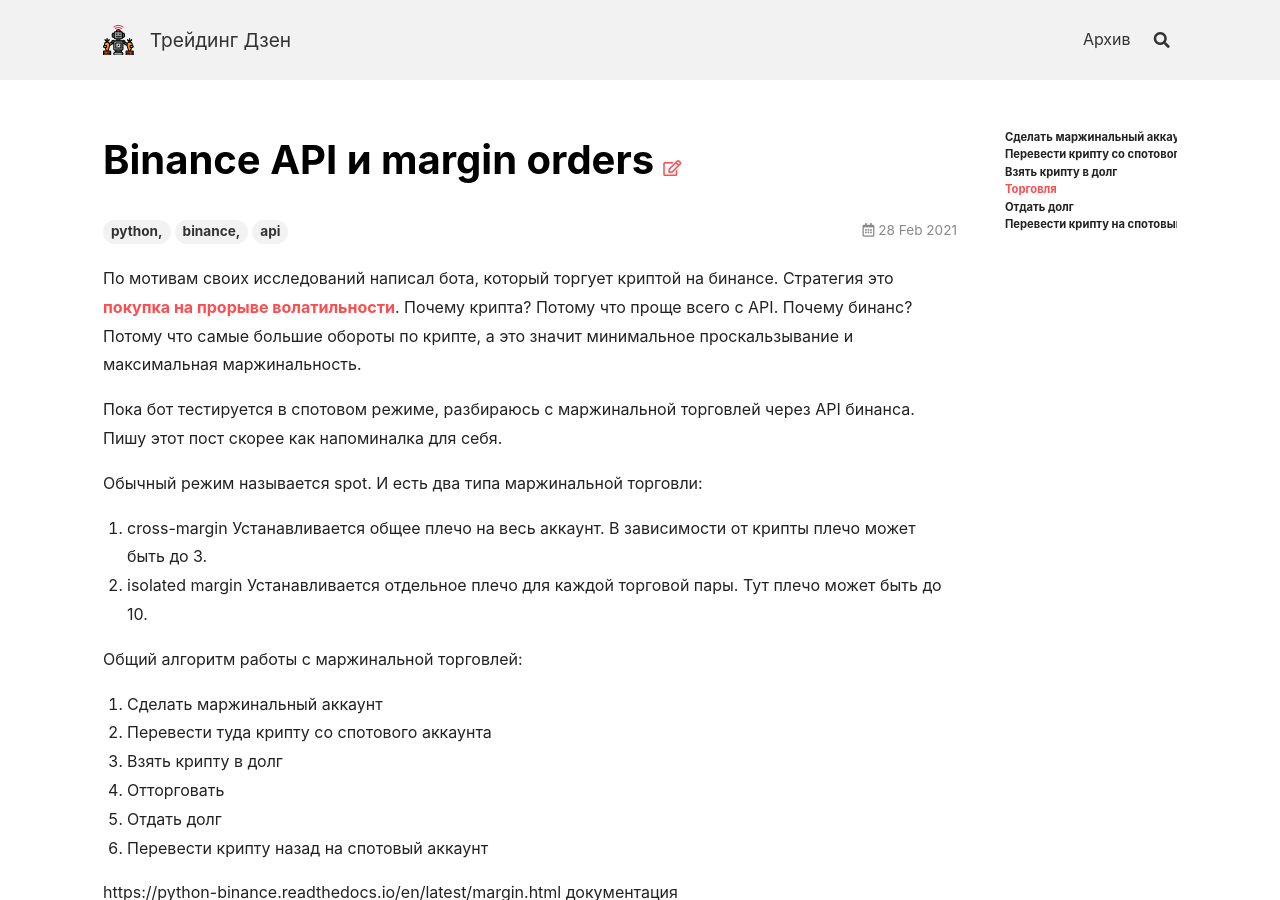
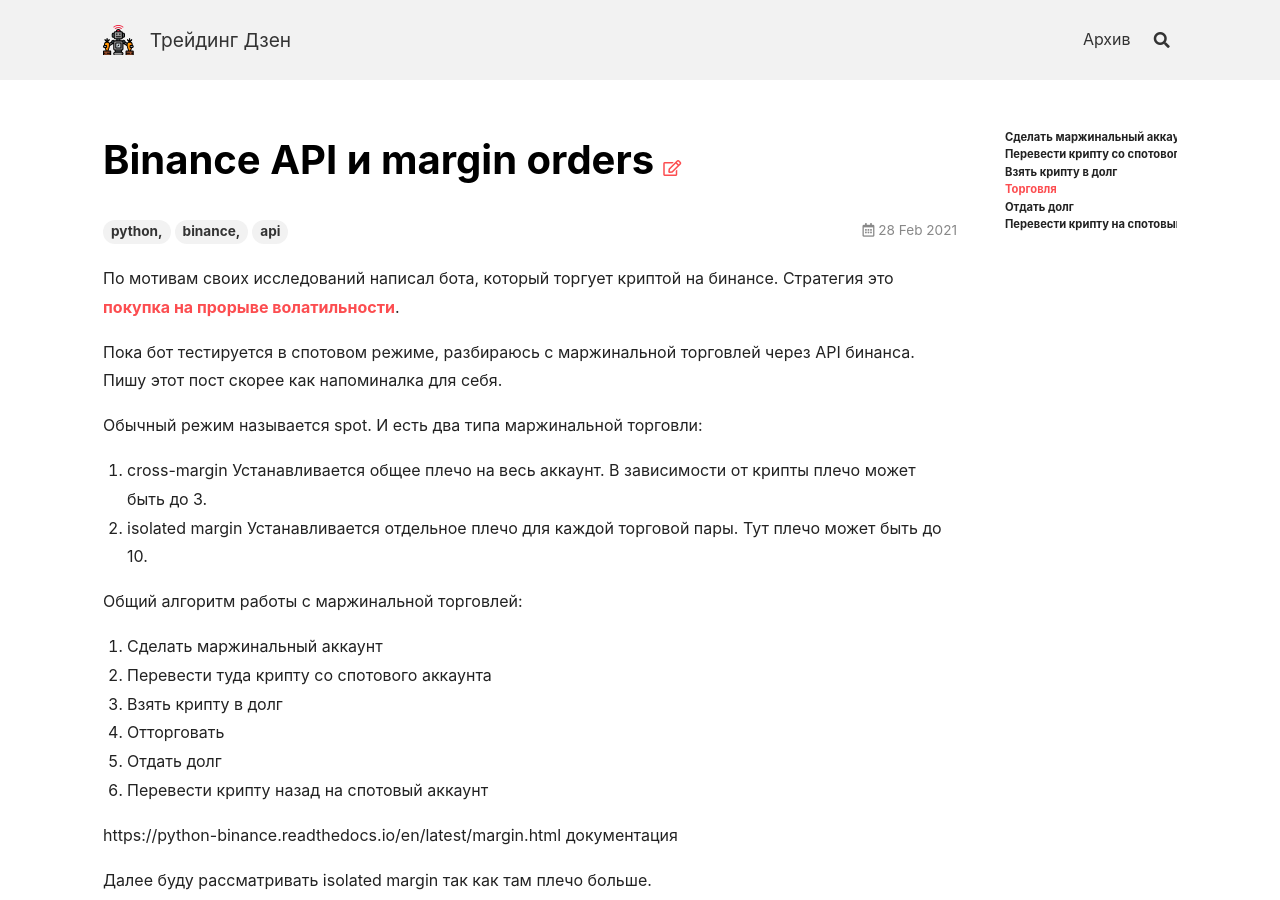
Before and after one commit to zenoftrading/zenoftrading.github.io, a Jekyll site: the page built from _posts/2021-02-28-binance-margin.md, in a window 1280 px wide and 900 px high. Built offline with Jekyll 4.4.1, drawn with Linux system fonts in a browser that asks for light colours; nearby versions of some CDN libraries.

Commit message:
Update 2021-02-28-binance-margin.md

```diff
--- a/_posts/2021-02-28-binance-margin.md
+++ b/_posts/2021-02-28-binance-margin.md
@@ -2,7 +2,7 @@
 title: Binance API и margin orders
 tags: python, binance, api
 ---
-По мотивам своих исследований написал бота, который торгует криптой на бинансе. Стратегия это [покупка на прорыве волатильности](https://zenoftrading.github.io/range-prev-day.html). Почему крипта? Потому что проще всего с API. Почему бинанс? Потому что самые большие обороты по крипте, а это значит минимальное проскальзывание и максимальная маржинальность.
+По мотивам своих исследований написал бота, который торгует криптой на бинансе. Стратегия это [покупка на прорыве волатильности](https://zenoftrading.github.io/range-prev-day.html).
 
 Пока бот тестируется в спотовом режиме, разбираюсь с маржинальной торговлей через API бинанса. Пишу этот пост скорее как напоминалка для себя.
 
```
